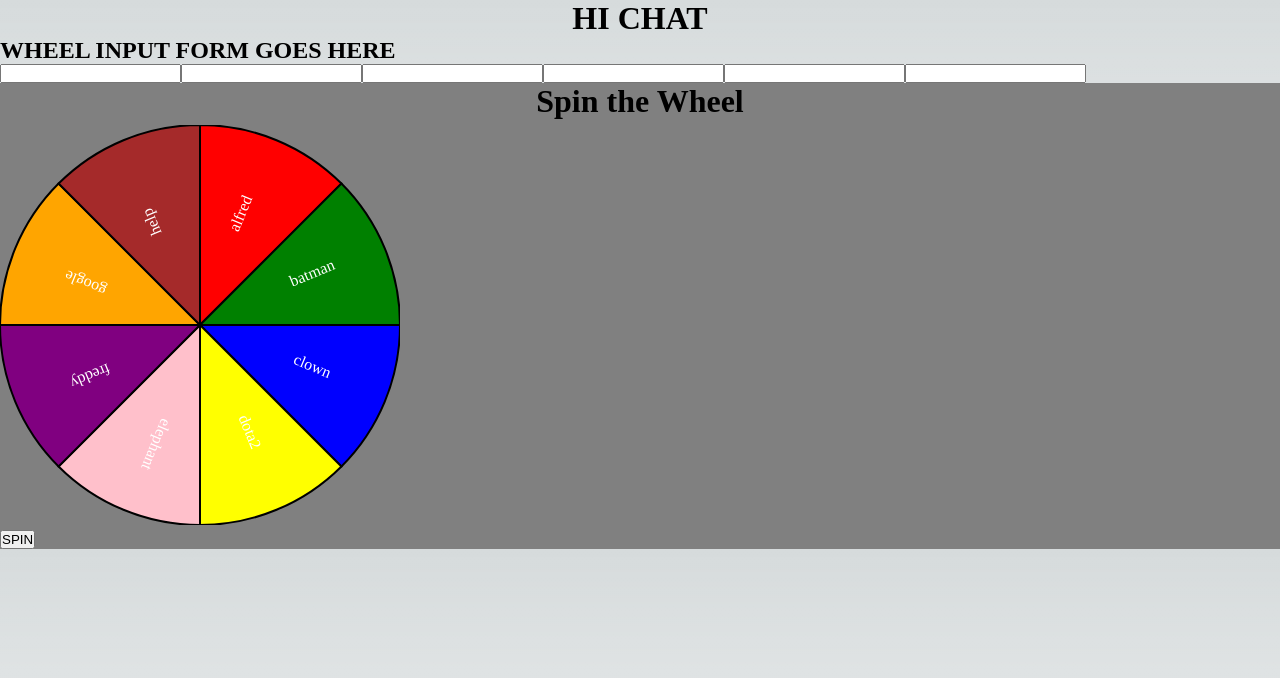
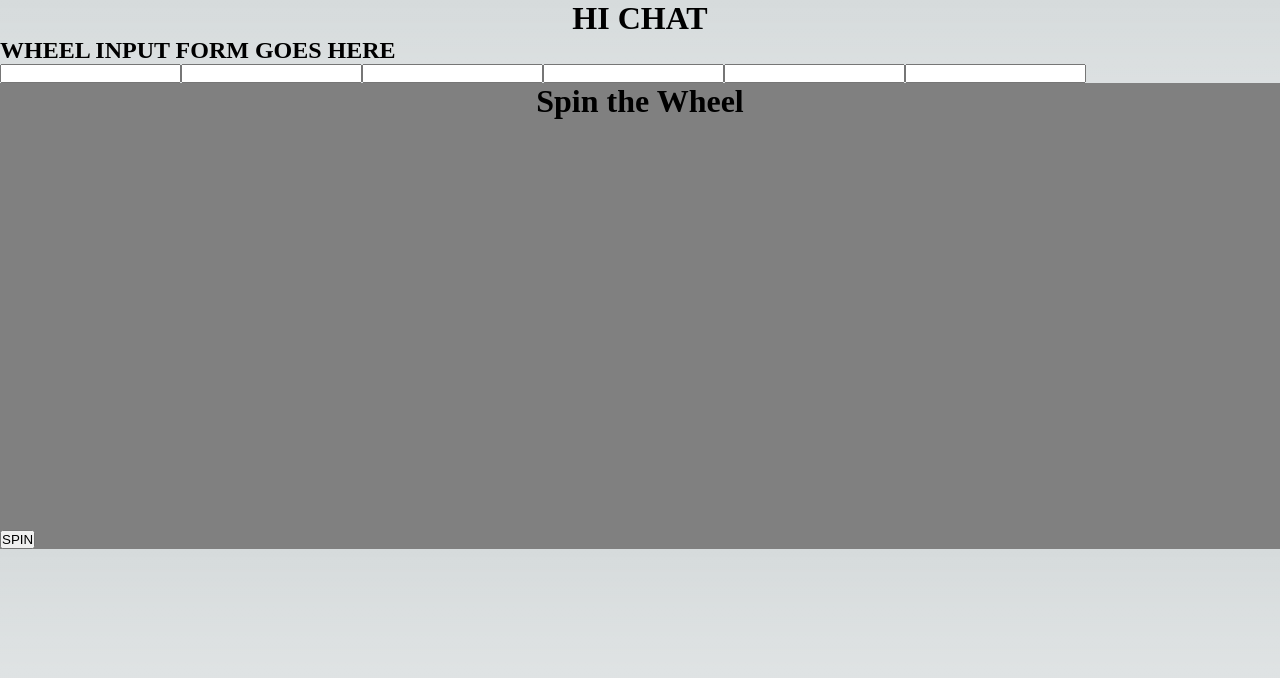
Before and after one commit to CCiwy/ts-luckywheel, a Next.js app: page / in a window 1280 px wide. Shown: the top 678 px of the page. Built offline with nearby package versions, Linux system fonts and the light colour scheme.

Commit message:
fix: showing result breaks without values provided

```diff
--- a/src/components/Wheel.tsx
+++ b/src/components/Wheel.tsx
@@ -84,7 +84,7 @@ const Wheel: React.FC<WheelProps> = (props) => {
     const wheelIdent = 'wheel';
 
 
-    const values = props.values?.length ? props.values : ['alfred', 'batman', 'clown', 'dota2', 'elephant', 'freddy', 'google', 'help'];
+    const values = props.values;
     const colors = ['red', 'green', 'blue', 'yellow', 'pink', 'purple', 'orange', 'brown'];
     const [finished, setFinished] = useState<boolean>(false);
     const [offset, setOffset] = useState<number>(0);
@@ -136,6 +136,7 @@ const Wheel: React.FC<WheelProps> = (props) => {
             return
         }
         const resultIndex = values.length - Math.floor(offset/getSliceAngle()) - 1;
+        if (!values.length) {return}
         setLastResult(values[resultIndex]);
 
     }, [finished])
```
